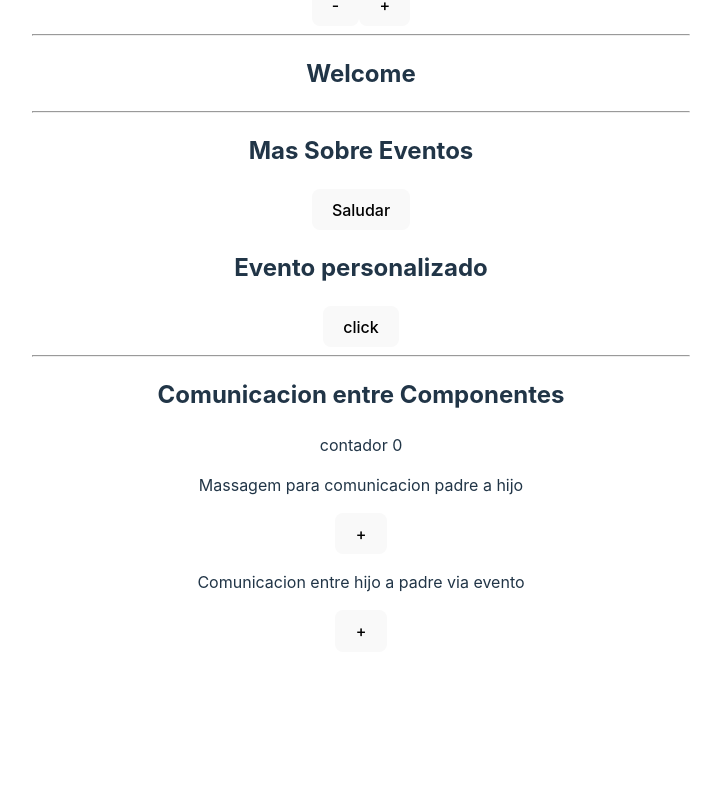
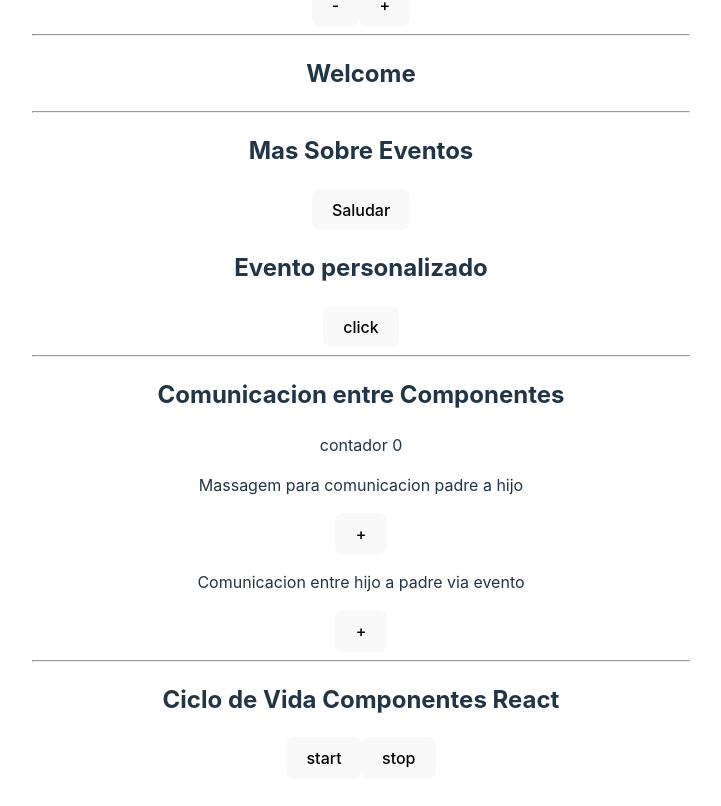
Before and after one commit to JulioSeraf/React-Curso, a React (Vite) app in the folder React-Curso/: page / in a window 1280 px wide. Shown: the part 1580-2386 px from the top of the page, without its empty margins (279-1000 px from the left). Before the commit the page ends 2264 px from the top, so only its background shows below. Built offline with nearby package versions, Linux system fonts and the light colour scheme.

Commit message:
Ciclo de vida de componentes de classe, tbm addicionado pequeno comentario a componente de estado

```diff
--- a/React-Curso/src/App.jsx
+++ b/React-Curso/src/App.jsx
@@ -11,6 +11,7 @@
 import EventoBindingES6 from './componentes/Evento-binding';
 import {EventosPropertyInitializersES7,MasSobreEventos} from './componentes/EventosPropertyInitializers';
 import Padre from './componentes/ComunicacionComponentes';
+import CicloVida from './componentes/CicloDeVida';
 function App() {
   return (
     <>
@@ -52,6 +53,8 @@
           <MasSobreEventos/>
           <hr />
           <Padre/>
+          <hr />
+          <CicloVida/>
 
       </section>
     </>
--- /dev/null
+++ b/React-Curso/src/componentes/CicloDeVida.jsx
@@ -0,0 +1,71 @@
+
+import React,{Component} from "react";
+
+class Reloj extends Component{
+    //Componente criado para dar ejemplo del metodo componentWillUnmount();
+    constructor(props){
+        super(props);
+    }
+    componentWillUnmount(){
+        //Usamos este metodo quando queremos hacer un progamacion pos elinimar un componente.
+        console.log(3,"El componente a sido eliminado del DOM");
+    }
+    render(){
+        return <h3>{this.props.hora}</h3>
+    }
+}
+
+export default class CicloVida extends Component{
+    constructor(props){
+        super(props);
+        console.log(0,"El componente se inicializa, aún no esta en el DOM");
+        this.state = {
+            hora: new Date().toLocaleTimeString(),
+            visible:false
+        };
+
+        this.temporizador = null;
+
+    };
+    componentDidMount(){
+        //si necesita hacer una peticion a una API, usamo este metodo en lugar de un contructor, pq dibuja los componente ante de la peticion
+        console.log(1,"El Componente ya se encuentra en el DOM")
+    };
+    componentDidUpdate(preProps,prepStates){
+        //Si antes de actualizar el estado nacessita obitener el estado anterio para cortejar algo, comparar o guardar, usas este metoso componentDiUpdate()
+        console.log(2,"EL estados o las props del componente han cambiado");
+        console.log(preProps);
+        console.log(prepStates);
+    };
+
+
+
+    tictac = ()=>{
+        this.temporizador =  setInterval(()=> {
+            this.setState({
+                hora: new Date().toLocaleTimeString(),
+            })
+        },1000);
+    };
+    iniciar = ()=>{
+       this.tictac();
+       this.setState({
+        visible: true
+       });
+    };
+    detener = ()=>{
+        clearInterval(this.temporizador);
+        this.setState({
+            visible: false
+           });
+    };
+    render(){
+        console.log(4,"El componente se dibuja (o redibuja por algun cambio) en el DOM (estado o props del componente)")
+        return <>
+        <h2>Ciclo de Vida Componentes React</h2>
+        {this.state.visible && <Reloj hora={this.state.hora}></Reloj>}
+        <button onClick={this.iniciar}>start</button>
+        <button onClick={this.detener}>stop</button>
+        </>
+    };
+};
--- a/React-Curso/src/componentes/Estado.jsx
+++ b/React-Curso/src/componentes/Estado.jsx
@@ -12,11 +12,12 @@
         this.state = {
             contador:0
         }
-        setInterval(() => {
-            this.setState({
-                contador: this.state.contador + 1
-            })
-        }, 1000);
+        // setInterval(() => {
+        //     // salta un warning pq todavia no esta aplicado el montaje de ciclo de vida
+        //     this.setState({
+        //         contador: this.state.contador + 1
+        //     })
+        // }, 1000);
     };
     render(){
         return <div>
--- a/React-Curso/src/componentes/RenderizadoElementos.jsx
+++ b/React-Curso/src/componentes/RenderizadoElementos.jsx
@@ -1,7 +1,7 @@
 import React,{Component} from "react";
 import data from "../helpers/RenderizadoElementos.json";
 
-console.log(data)
+// console.log(data)
 
 function ElementoLista(props){
     return(
```
